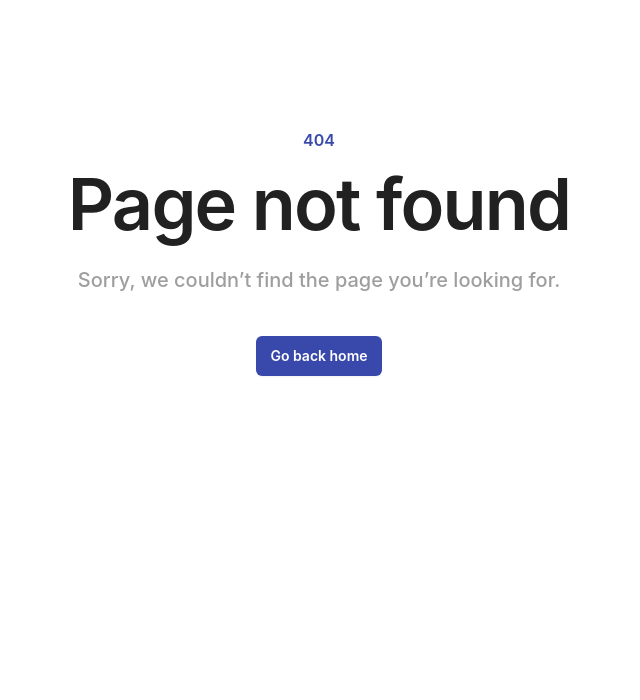
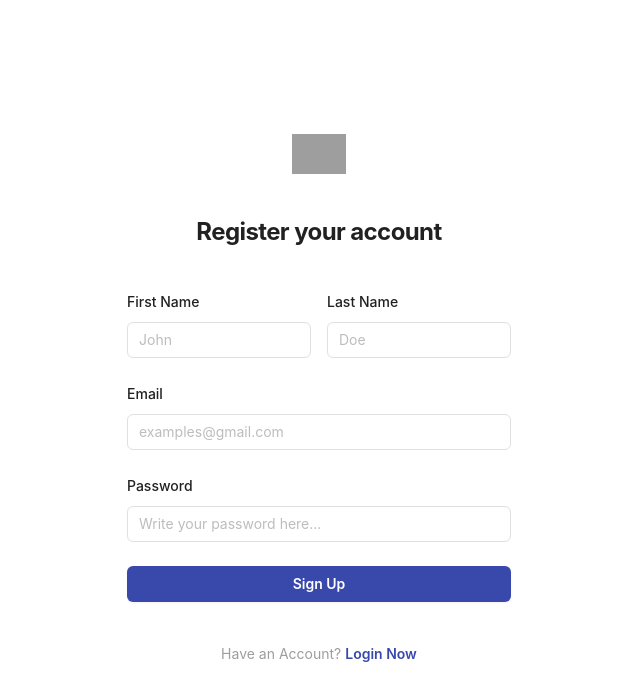
Before and after one commit to Kleponaeru/Inventory-Web-App, a React (Create React App) app: page /register in a window 1280 px wide. Before the commit this address had no page. Shown: the top 700 px of the page, without its empty margins (321-961 px from the left). Built offline with nearby package versions, Linux system fonts and the light colour scheme; grey boxes are pictures that could not be loaded.

Commit message:
add table

```diff
--- a/src/App.js
+++ b/src/App.js
@@ -1,6 +1,6 @@
 import React from "react";
 import "./App.css";
-import Login from "./components/loginForm";
+import Login from "./components/login-form/loginForm";
 import "tailwindcss/tailwind.css";
 import { BrowserRouter as Router, Route, Routes } from "react-router-dom";
 import FormInput from "./components/formInput";
@@ -8,6 +8,7 @@
 import Home from "./components/home-screen/home";
 import Slider from "./components/home-screen/slider";
 import TableItems from "./components/table/itemsTable";
+import Register from "./components/login-form/registerForm";
 
 function App() {
   return (
@@ -23,6 +24,30 @@
               </>
             }
           ></Route>
+          {/* <Route
+            path="/"
+            element={
+              <>
+                <Login />
+              </>
+            }
+          ></Route> */}
+          <Route
+            path="/login"
+            element={
+              <>
+                <Login />
+              </>
+            }
+          ></Route>
+          <Route
+            path="/register"
+            element={
+              <>
+                <Register />
+              </>
+            }
+          ></Route>
           <Route path="/inventory" element={<TableItems />}></Route>
           <Route path="/inventory/add" element={<FormInput />}></Route>
 
--- a/src/components/home-screen/home.js
+++ b/src/components/home-screen/home.js
@@ -1,58 +1,74 @@
+const links = [
+  { name: 'Open roles', href: '#' },
+  { name: 'Internship program', href: '#' },
+  { name: 'Our values', href: '#' },
+  { name: 'Meet our leadership', href: '#' },
+]
+const stats = [
+  { name: 'Offices worldwide', value: '12' },
+  { name: 'Full-time colleagues', value: '300+' },
+  { name: 'Hours per week', value: '40' },
+  { name: 'Paid time off', value: 'Unlimited' },
+]
+
 export default function Home() {
   return (
-    <div className="bg-white">
-      <div className="mx-auto max-w-7xl py-24 sm:px-6 sm:py-32 lg:px-8">
-        <div className="relative isolate overflow-hidden bg-gray-900 px-6 pt-16 shadow-2xl sm:rounded-3xl sm:px-16 md:pt-24 lg:flex lg:gap-x-20 lg:px-24 lg:pt-0">
-          <svg
-            viewBox="0 0 1024 1024"
-            aria-hidden="true"
-            className="absolute left-1/2 top-1/2 -z-10 size-[64rem] -translate-y-1/2 [mask-image:radial-gradient(closest-side,white,transparent)] sm:left-full sm:-ml-80 lg:left-1/2 lg:ml-0 lg:-translate-x-1/2 lg:translate-y-0"
-          >
-            <circle
-              r={512}
-              cx={512}
-              cy={512}
-              fill="url(#759c1415-0410-454c-8f7c-9a820de03641)"
-              fillOpacity="0.7"
-            />
-            <defs>
-              <radialGradient id="759c1415-0410-454c-8f7c-9a820de03641">
-                <stop stopColor="#7775D6" />
-                <stop offset={1} stopColor="#E935C1" />
-              </radialGradient>
-            </defs>
-          </svg>
-          <div className="mx-auto max-w-md text-center lg:mx-0 lg:flex-auto lg:py-32 lg:text-left">
-            <h2 className="text-balance text-3xl font-semibold tracking-tight text-white sm:text-4xl">
-              Boost your productivity. Start using our app today.
-            </h2>
-            <p className="mt-6 text-pretty text-lg/8 text-gray-300">
-              Ac euismod vel sit maecenas id pellentesque eu sed consectetur.
-              Malesuada adipiscing sagittis vel nulla.
-            </p>
-            <div className="mt-10 flex items-center justify-center gap-x-6 lg:justify-start">
-              <a
-                href="#"
-                className="rounded-md bg-white px-3.5 py-2.5 text-sm font-semibold text-gray-900 shadow-sm hover:bg-gray-100 focus-visible:outline focus-visible:outline-2 focus-visible:outline-offset-2 focus-visible:outline-white"
-              >
-                Get started
+    <div className="relative isolate overflow-hidden bg-gray-900 py-24 sm:py-32">
+      <img
+        alt=""
+        src="https://images.unsplash.com/photo-1521737604893-d14cc237f11d?ixlib=rb-4.0.3&ixid=MnwxMjA3fDB8MHxwaG90by1wYWdlfHx8fGVufDB8fHx8&auto=format&fit=crop&crop=focalpoint&fp-y=.8&w=2830&h=1500&q=80&blend=111827&sat=-100&exp=15&blend-mode=multiply"
+        className="absolute inset-0 -z-10 size-full object-cover object-right md:object-center"
+      />
+      <div
+        aria-hidden="true"
+        className="hidden sm:absolute sm:-top-10 sm:right-1/2 sm:-z-10 sm:mr-10 sm:block sm:transform-gpu sm:blur-3xl"
+      >
+        <div
+          style={{
+            clipPath:
+              'polygon(74.1% 44.1%, 100% 61.6%, 97.5% 26.9%, 85.5% 0.1%, 80.7% 2%, 72.5% 32.5%, 60.2% 62.4%, 52.4% 68.1%, 47.5% 58.3%, 45.2% 34.5%, 27.5% 76.7%, 0.1% 64.9%, 17.9% 100%, 27.6% 76.8%, 76.1% 97.7%, 74.1% 44.1%)',
+          }}
+          className="aspect-[1097/845] w-[68.5625rem] bg-gradient-to-tr from-[#ff4694] to-[#776fff] opacity-20"
+        />
+      </div>
+      <div
+        aria-hidden="true"
+        className="absolute -top-52 left-1/2 -z-10 -translate-x-1/2 transform-gpu blur-3xl sm:top-[-28rem] sm:ml-16 sm:translate-x-0 sm:transform-gpu"
+      >
+        <div
+          style={{
+            clipPath:
+              'polygon(74.1% 44.1%, 100% 61.6%, 97.5% 26.9%, 85.5% 0.1%, 80.7% 2%, 72.5% 32.5%, 60.2% 62.4%, 52.4% 68.1%, 47.5% 58.3%, 45.2% 34.5%, 27.5% 76.7%, 0.1% 64.9%, 17.9% 100%, 27.6% 76.8%, 76.1% 97.7%, 74.1% 44.1%)',
+          }}
+          className="aspect-[1097/845] w-[68.5625rem] bg-gradient-to-tr from-[#ff4694] to-[#776fff] opacity-20"
+        />
+      </div>
+      <div className="mx-auto max-w-7xl px-6 lg:px-8">
+        <div className="mx-auto max-w-2xl lg:mx-0">
+          <h2 className="text-5xl font-semibold tracking-tight text-white sm:text-7xl">Work with us</h2>
+          <p className="mt-8 text-pretty text-lg font-medium text-gray-300 sm:text-xl/8">
+            Anim aute id magna aliqua ad ad non deserunt sunt. Qui irure qui lorem cupidatat commodo. Elit sunt amet
+            fugiat veniam occaecat fugiat.
+          </p>
+        </div>
+        <div className="mx-auto mt-10 max-w-2xl lg:mx-0 lg:max-w-none">
+          <div className="grid grid-cols-1 gap-x-8 gap-y-6 text-base/7 font-semibold text-white sm:grid-cols-2 md:flex lg:gap-x-10">
+            {links.map((link) => (
+              <a key={link.name} href={link.href}>
+                {link.name} <span aria-hidden="true">&rarr;</span>
               </a>
-              <a href="#" className="text-sm/6 font-semibold text-white">
-                Learn more <span aria-hidden="true">→</span>
-              </a>
-            </div>
+            ))}
           </div>
-          <div className="relative mt-16 h-80 lg:mt-8">
-            <img
-              alt="App screenshot"
-              src="https://tailwindui.com/plus/img/component-images/dark-project-app-screenshot.png"
-              width={1824}
-              height={1080}
-              className="absolute left-0 top-0 w-[57rem] max-w-none rounded-md bg-white/5 ring-1 ring-white/10"
-            />
-          </div>
+          <dl className="mt-16 grid grid-cols-1 gap-8 sm:mt-20 sm:grid-cols-2 lg:grid-cols-4">
+            {stats.map((stat) => (
+              <div key={stat.name} className="flex flex-col-reverse gap-1">
+                <dt className="text-base/7 text-gray-300">{stat.name}</dt>
+                <dd className="text-4xl font-semibold tracking-tight text-white">{stat.value}</dd>
+              </div>
+            ))}
+          </dl>
         </div>
       </div>
     </div>
-  );
+  )
 }
--- /dev/null
+++ b/src/components/login-form/loginForm.js
@@ -0,0 +1,93 @@
+export default function Login() {
+  return (
+    <>
+      <div className="flex justify-center min-h-screen login-page">
+        <div className="flex min-h-full flex-1 flex-col justify-center px-6 py-12 lg:px-8">
+          <div className="sm:mx-auto sm:w-full sm:max-w-sm">
+            <img
+              alt="Your Company"
+              src="https://tailwindui.com/plus/img/logos/mark.svg?color=indigo&shade=600"
+              className="mx-auto h-10 w-auto"
+            />
+            <h2 className="mt-10 text-center text-2xl/9 font-bold tracking-tight text-gray-900">
+              Sign in to your account
+            </h2>
+          </div>
+
+          <div className="mt-10 sm:mx-auto sm:w-full sm:max-w-sm">
+            <form action="#" method="POST" className="space-y-6">
+              <div>
+                <label
+                  htmlFor="email"
+                  className="block text-sm/6 font-medium text-gray-900"
+                >
+                  Email
+                </label>
+                <div className="mt-2">
+                  <input
+                    id="email"
+                    name="email"
+                    type="email"
+                    required
+                    autoComplete="email"
+                    className="block w-full rounded-md bg-white px-3 py-1.5 text-base text-gray-900 outline outline-1 -outline-offset-1 outline-gray-300 placeholder:text-gray-400 focus:outline-2 focus:-outline-offset-2 focus:outline-indigo-600 sm:text-sm/6"
+                    placeholder="examples@gmail.com"
+                  />
+                </div>
+              </div>
+
+              <div>
+                <div className="flex items-center justify-between">
+                  <label
+                    htmlFor="password"
+                    className="block text-sm/6 font-medium text-gray-900"
+                  >
+                    Password
+                  </label>
+                  <div className="text-sm">
+                    <a
+                      href="#"
+                      className="font-semibold text-indigo-600 hover:text-indigo-500"
+                    >
+                      Forgot password?
+                    </a>
+                  </div>
+                </div>
+                <div className="mt-2">
+                  <input
+                    id="password"
+                    name="password"
+                    type="password"
+                    required
+                    autoComplete="current-password"
+                    className="block w-full rounded-md bg-white px-3 py-1.5 text-base text-gray-900 outline outline-1 -outline-offset-1 outline-gray-300 placeholder:text-gray-400 focus:outline-2 focus:-outline-offset-2 focus:outline-indigo-600 sm:text-sm/6"
+                    placeholder="Write your password here..."
+                  />
+                </div>
+              </div>
+
+              <div>
+                <button
+                  type="submit"
+                  className="flex w-full justify-center rounded-md bg-indigo-600 px-3 py-1.5 text-sm/6 font-semibold text-white shadow-sm hover:bg-indigo-500 focus-visible:outline focus-visible:outline-2 focus-visible:outline-offset-2 focus-visible:outline-indigo-600"
+                >
+                  Sign in
+                </button>
+              </div>
+            </form>
+
+            <p className="mt-10 text-center text-sm/6 text-gray-500">
+              Not registered yet?{" "}
+              <a
+                href="/register"
+                className="font-semibold text-indigo-600 hover:text-indigo-500"
+              >
+                Register Now
+              </a>
+            </p>
+          </div>
+        </div>
+      </div>
+    </>
+  );
+}
--- a/src/components/loginForm.js
+++ b/src/components/login-form/registerForm.js
@@ -1,4 +1,4 @@
-export default function Login() {
+export default function Register() {
   return (
     <>
       <div className="flex justify-center min-h-screen login-page">
@@ -10,18 +10,58 @@
               className="mx-auto h-10 w-auto"
             />
             <h2 className="mt-10 text-center text-2xl/9 font-bold tracking-tight text-gray-900">
-              Sign in to your account
+              Register your account
             </h2>
           </div>
 
           <div className="mt-10 sm:mx-auto sm:w-full sm:max-w-sm">
             <form action="#" method="POST" className="space-y-6">
+              <div className="grid grid-cols-1 sm:grid-cols-2 gap-4">
+                <div>
+                  <label
+                    htmlFor="name"
+                    className="block text-sm/6 font-medium text-gray-900"
+                  >
+                    First Name
+                  </label>
+                  <div className="mt-2">
+                    <input
+                      id="f_name"
+                      name="f_name"
+                      type="f_name"
+                      required
+                      autoComplete="f_name"
+                      className="block w-full rounded-md bg-white px-3 py-1.5 text-base text-gray-900 outline outline-1 -outline-offset-1 outline-gray-300 placeholder:text-gray-400 focus:outline-2 focus:-outline-offset-2 focus:outline-indigo-600 sm:text-sm/6"
+                      placeholder="John"
+                    />
+                  </div>
+                </div>
+                <div>
+                  <label
+                    htmlFor="l_name"
+                    className="block text-sm/6 font-medium text-gray-900"
+                  >
+                    Last Name
+                  </label>
+                  <div className="mt-2">
+                    <input
+                      id="l_name"
+                      name="l_name"
+                      type="l_name"
+                      required
+                      autoComplete="l_name"
+                      className="block w-full rounded-md bg-white px-3 py-1.5 text-base text-gray-900 outline outline-1 -outline-offset-1 outline-gray-300 placeholder:text-gray-400 focus:outline-2 focus:-outline-offset-2 focus:outline-indigo-600 sm:text-sm/6"
+                      placeholder="Doe"
+                    />
+                  </div>
+                </div>
+              </div>
               <div>
                 <label
                   htmlFor="email"
                   className="block text-sm/6 font-medium text-gray-900"
                 >
-                  Email address
+                  Email
                 </label>
                 <div className="mt-2">
                   <input
@@ -31,6 +71,7 @@
                     required
                     autoComplete="email"
                     className="block w-full rounded-md bg-white px-3 py-1.5 text-base text-gray-900 outline outline-1 -outline-offset-1 outline-gray-300 placeholder:text-gray-400 focus:outline-2 focus:-outline-offset-2 focus:outline-indigo-600 sm:text-sm/6"
+                    placeholder="examples@gmail.com"
                   />
                 </div>
               </div>
@@ -43,14 +84,6 @@
                   >
                     Password
                   </label>
-                  <div className="text-sm">
-                    <a
-                      href="#"
-                      className="font-semibold text-indigo-600 hover:text-indigo-500"
-                    >
-                      Forgot password?
-                    </a>
-                  </div>
                 </div>
                 <div className="mt-2">
                   <input
@@ -60,6 +93,7 @@
                     required
                     autoComplete="current-password"
                     className="block w-full rounded-md bg-white px-3 py-1.5 text-base text-gray-900 outline outline-1 -outline-offset-1 outline-gray-300 placeholder:text-gray-400 focus:outline-2 focus:-outline-offset-2 focus:outline-indigo-600 sm:text-sm/6"
+                    placeholder="Write your password here..."
                   />
                 </div>
               </div>
@@ -69,18 +103,18 @@
                   type="submit"
                   className="flex w-full justify-center rounded-md bg-indigo-600 px-3 py-1.5 text-sm/6 font-semibold text-white shadow-sm hover:bg-indigo-500 focus-visible:outline focus-visible:outline-2 focus-visible:outline-offset-2 focus-visible:outline-indigo-600"
                 >
-                  Sign in
+                  Sign Up
                 </button>
               </div>
             </form>
 
             <p className="mt-10 text-center text-sm/6 text-gray-500">
-              Not a member?{" "}
+              Have an Account?{" "}
               <a
-                href="#"
+                href="/login"
                 className="font-semibold text-indigo-600 hover:text-indigo-500"
               >
-                Start a 14 day free trial
+                Login Now
               </a>
             </p>
           </div>
```
